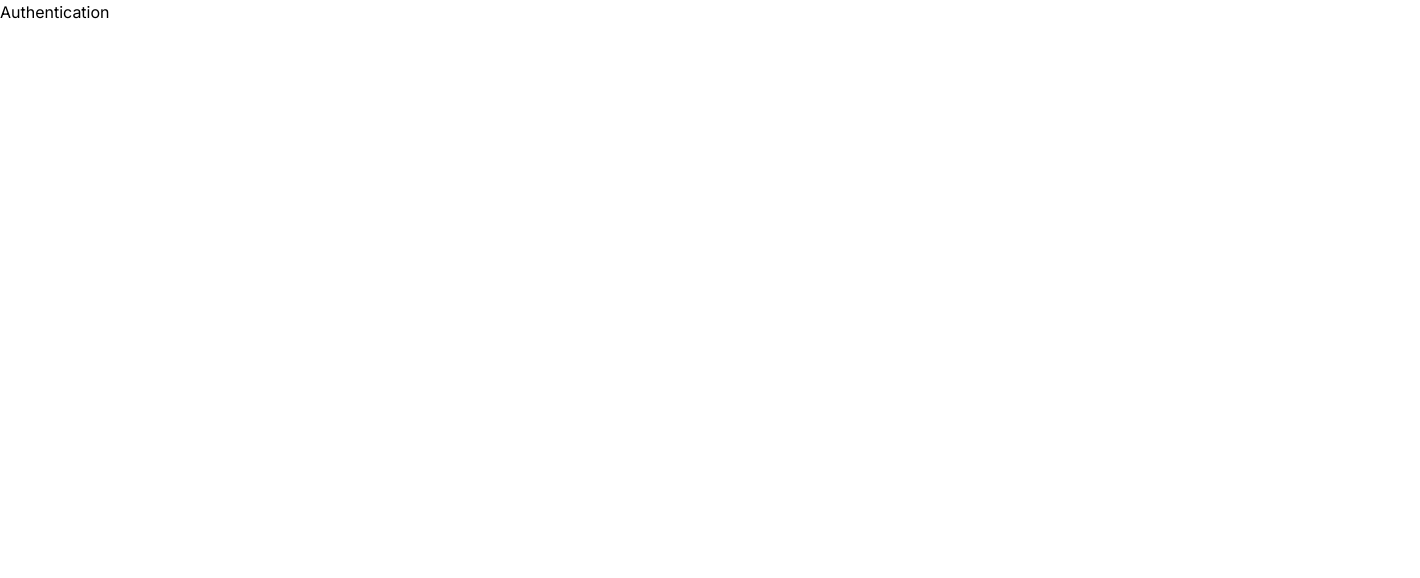
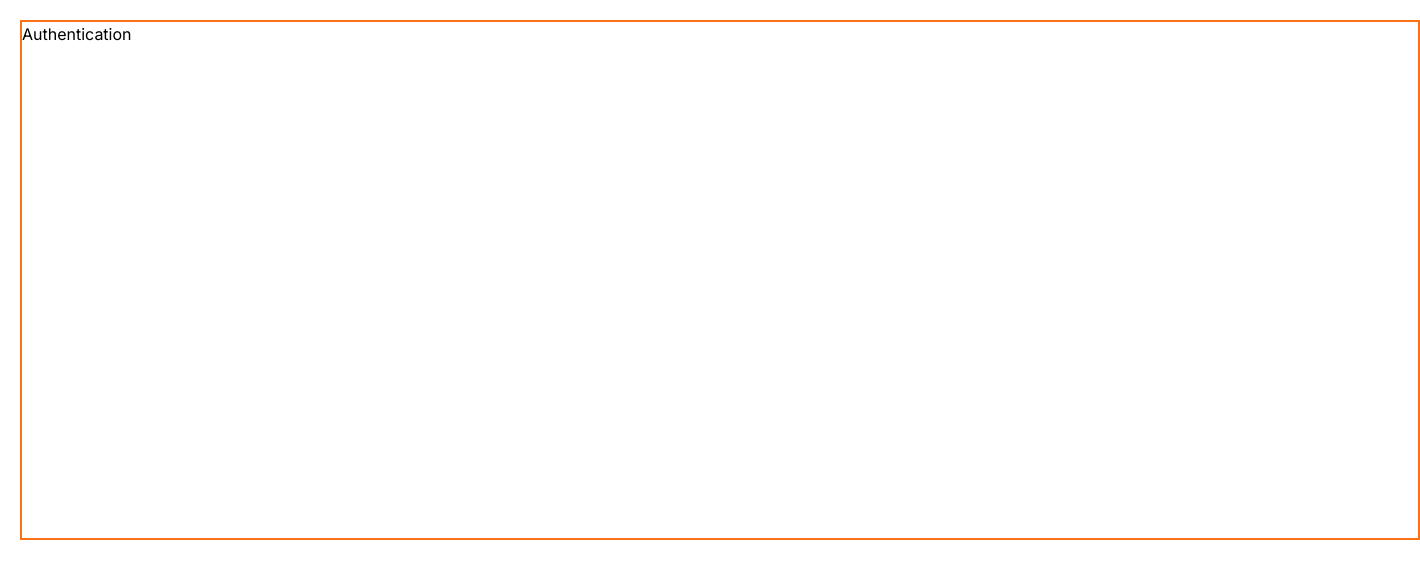
Before and after one commit to a-ticket-to-the-future/nextjs13-firebase-authentication-challege2, a Next.js app: page / in a window 1280 px wide. Shown: the top 578 px of the page, 1420 px wide, since content can reach past the window. Built offline with nearby package versions, Linux system fonts and the light colour scheme.

Commit message:
third commit

```diff
--- a/src/app/page.tsx
+++ b/src/app/page.tsx
@@ -2,8 +2,14 @@ import Image from 'next/image'
 
 export default function Home() {
   return (
-    <div>
-      Authentication
+    <div className=' w-[1400px] h-[520px] m-5 border-2 border-orange-500 '>
+      <div>
+        <div>
+          <div>
+            Authentication
+          </div>
+        </div>
+      </div>
     </div>
   )
 }
```
